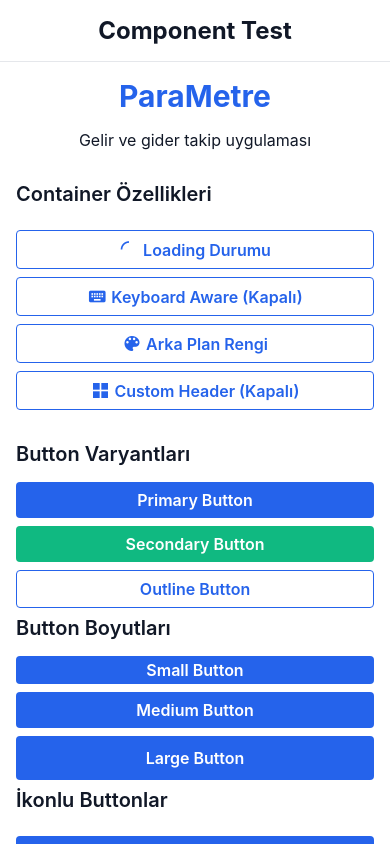
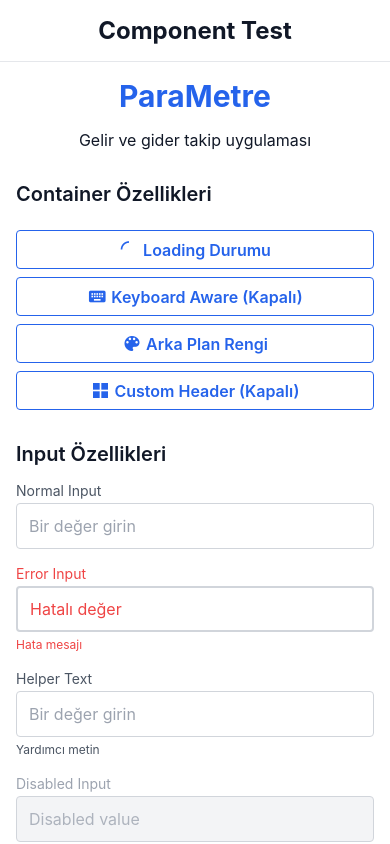
Before and after one commit to ariciburak/parametre, a React Native app: screen / in a window 390 px wide. Built offline with nearby package versions, Linux system fonts and the light colour scheme.

Commit message:
refactor(Input): simplify input design with fixed label and standard placeholder

```diff
--- a/App.tsx
+++ b/App.tsx
@@ -7,12 +7,15 @@ import { Button } from './src/components/common/Button';
 import { Container } from './src/components/common/Container';
 import { MaterialCommunityIcons } from '@expo/vector-icons';
 import { useState } from 'react';
+import { Input } from './src/components/common/Input';
 
 export default function App() {
   const [isLoading, setIsLoading] = useState(false)
   const [isKeyboardAware, setIsKeyboardAware] = useState(false)
   const [backgroundColor, setBackgroundColor] = useState(colors.background.default)
   const [hasCustomHeader, setHasCustomHeader] = useState(false)
+  const [inputValue, setInputValue] = useState('')
+  const [showPassword, setShowPassword] = useState(false)
 
   const toggleLoading = () => {
     setIsLoading(!isLoading)
@@ -161,6 +164,81 @@ export default function App() {
           >
             Custom Header {hasCustomHeader ? '(Açık)' : '(Kapalı)'}
           </Button>
+        </View>
+
+        {/* Input Test Section */}
+        <View style={styles.buttonContainer}>
+          <Text variant="h3" style={styles.sectionTitle}>
+            Input Özellikleri
+          </Text>
+
+          <Input
+            label="Normal Input"
+            placeholder="Bir değer girin"
+          />
+
+          <Input
+            label="Error Input"
+            error="Hata mesajı"
+            value="Hatalı değer"
+          />
+
+          <Input
+            label="Helper Text"
+            helper="Yardımcı metin"
+            placeholder="Bir değer girin"
+          />
+
+          <Input
+            label="Disabled Input"
+            value="Disabled value"
+            editable={false}
+          />
+
+          <Input
+            label="Username"
+            placeholder="Kullanıcı adınızı girin"
+            leftIcon={
+              <MaterialCommunityIcons
+                name="account"
+                size={20}
+                color={colors.text.secondary}
+              />
+            }
+          />
+
+          <Input
+            label="Password"
+            placeholder="Şifrenizi girin"
+            secureTextEntry={!showPassword}
+            rightIcon={
+              <MaterialCommunityIcons
+                name={showPassword ? "eye-off" : "eye"}
+                size={20}
+                color={colors.text.secondary}
+              />
+            }
+            onRightIconPress={() => setShowPassword(!showPassword)}
+          />
+
+          <Input
+            label="Email"
+            leftIcon={
+              <MaterialCommunityIcons
+                name="email"
+                size={20}
+                color={colors.text.secondary}
+              />
+            }
+            rightIcon={
+              <MaterialCommunityIcons
+                name="check"
+                size={20}
+                color={colors.secondary.main}
+              />
+            }
+            value="test@email.com"
+          />
         </View>
 
         {/* Button Test Section */}
--- a/src/components/common/Input.tsx
+++ b/src/components/common/Input.tsx
@@ -8,6 +8,7 @@ import {
   TextStyle,
   Pressable,
   Platform,
+  Animated,
 } from 'react-native'
 import { colors, spacing, typography } from '../../theme'
 import { Text } from './Text'
@@ -33,8 +34,38 @@ export const Input = React.forwardRef<TextInput, InputProps>(({
   inputStyle,
   onRightIconPress,
   editable = true,
+  onFocus,
+  onBlur,
   ...props
 }, ref) => {
+  const [isFocused, setIsFocused] = React.useState(false)
+  const focusAnim = React.useRef(new Animated.Value(0)).current
+
+  const handleFocus = (e: any) => {
+    setIsFocused(true)
+    Animated.timing(focusAnim, {
+      toValue: 1,
+      duration: 200,
+      useNativeDriver: false,
+    }).start()
+    onFocus?.(e)
+  }
+
+  const handleBlur = (e: any) => {
+    setIsFocused(false)
+    Animated.timing(focusAnim, {
+      toValue: 0,
+      duration: 200,
+      useNativeDriver: false,
+    }).start()
+    onBlur?.(e)
+  }
+
+  const borderColor = focusAnim.interpolate({
+    inputRange: [0, 1],
+    outputRange: [colors.border.main, colors.primary.main],
+  })
+
   const labelStyle: TextStyle = {
     ...styles.label,
     ...(error && { color: colors.error.main }),
@@ -50,6 +81,7 @@ export const Input = React.forwardRef<TextInput, InputProps>(({
       borderWidth: 2,
     }),
     ...(!editable && styles.inputDisabled),
+    ...(isFocused && !error && { borderColor: colors.primary.main }),
   }
 
   const textInputStyle: TextStyle = {
@@ -75,7 +107,7 @@ export const Input = React.forwardRef<TextInput, InputProps>(({
         </Text>
       )}
 
-      <View style={inputContainerStyle}>
+      <Animated.View style={[inputContainerStyle, { borderColor }]}>
         {leftIcon && (
           <View style={[
             styles.leftIcon,
@@ -90,6 +122,8 @@ export const Input = React.forwardRef<TextInput, InputProps>(({
           style={textInputStyle}
           placeholderTextColor={colors.grey[400]}
           editable={editable}
+          onFocus={handleFocus}
+          onBlur={handleBlur}
           {...props}
         />
 
@@ -105,7 +139,7 @@ export const Input = React.forwardRef<TextInput, InputProps>(({
             {rightIcon}
           </Pressable>
         )}
-      </View>
+      </Animated.View>
 
       {(error || helper) && (
         <Text variant="caption" style={helperStyle}>
@@ -148,7 +182,6 @@ const styles = StyleSheet.create({
         paddingVertical: 0,
       },
       android: {
-        paddingVertical: 0,
         textAlignVertical: 'center',
       },
     }),
```
